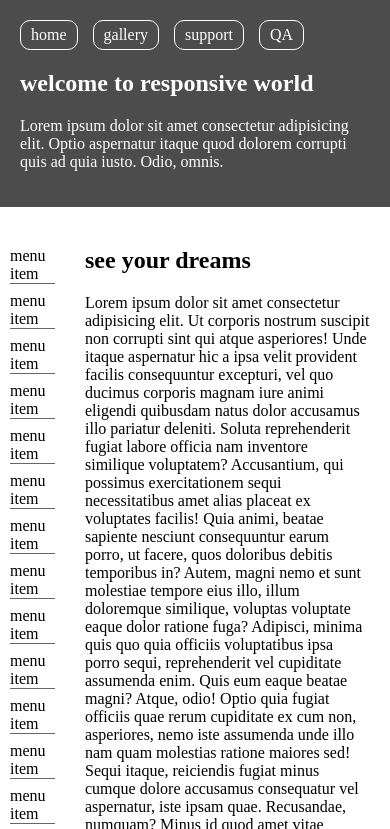
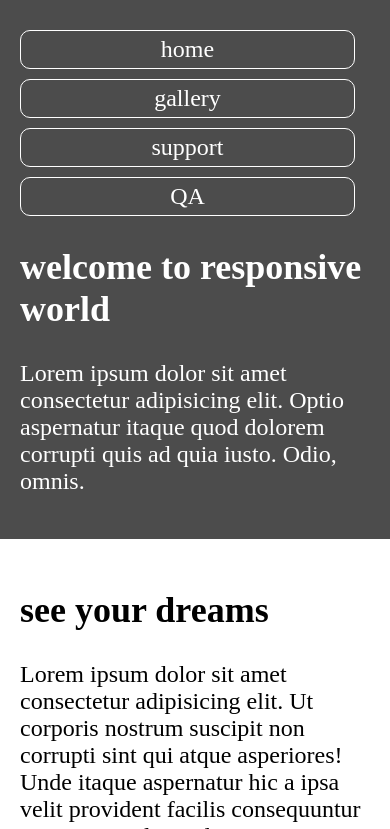
Before and after one commit to FarzanehShirzadeh/responsive-page, a plain HTML site: page index.html in a window 390 px wide. Shown: the top 829 px of the page. Drawn offline with Linux system fonts and the light colour scheme.

Commit message:
media Query added

```diff
--- a/style.css
+++ b/style.css
@@ -28,7 +28,7 @@ main {
   display: grid;
   grid-template-columns: 1fr 5fr;
 }
-main section{
+main section {
   overflow: hidden;
 }
 main .content {
@@ -49,7 +49,7 @@ main .content .cards {
   display: grid;
   grid-template-columns: repeat(3, 1fr);
 }
-main .content .cards .card{
+main .content .cards .card {
   background-color: teal;
   padding: 50px 0px;
   margin: 10px;
@@ -58,3 +58,37 @@ main .content .cards .card{
   display: flex;
   justify-content: center;
 }
+
+/* media query */
+@media screen and (max-width: 900px) {
+  main {
+    grid-template-columns: 2fr 4fr;
+  }
+  main .content .cards {
+    grid-template-columns: repeat(2, 1fr);
+  }
+  .main-container {
+    font-size: 1.3em;
+  }
+}
+@media screen and (max-width: 600px) {
+  main .menu {
+    display: none;
+  }
+  main {
+    grid-template-columns: 1fr;
+  }
+  main .content .cards {
+    grid-template-columns: 1fr;
+  }
+  header nav {
+    flex-direction: column;
+  }
+  header nav span {
+    margin-top: 10px;
+    text-align: center;
+  }
+  .main-container {
+    font-size: 1.5em;
+  }
+}
```
